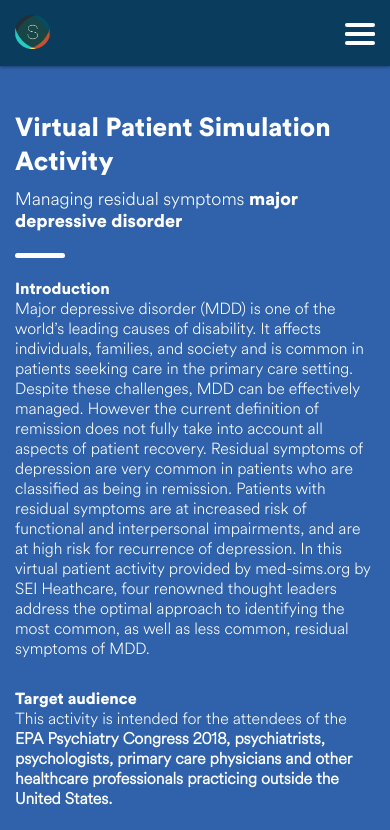
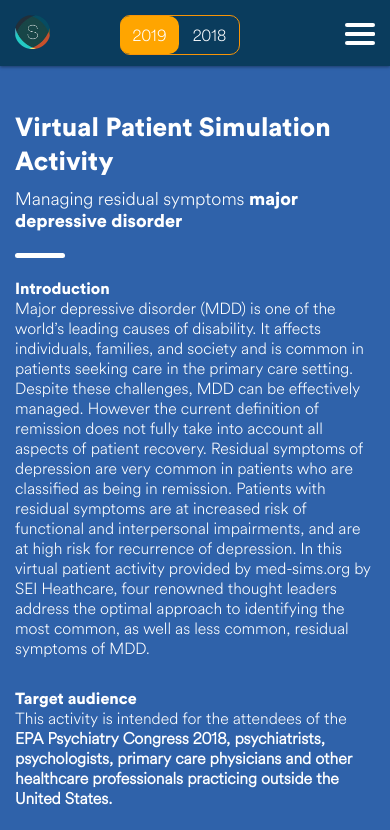
Before and after one commit to rudmm/medics, a plain HTML site: page mddpatient.care/index.html in a window 390 px wide. Shown: the top 830 px of the page. Drawn offline with Linux system fonts and the light colour scheme.

Commit message:
js switch1

```diff
--- a/mddpatient.care/assets/css/main.css
+++ b/mddpatient.care/assets/css/main.css
@@ -949,9 +949,65 @@ header nav.active-background {
         left: 0;
         width: 100%;
     }
+
     .mobile-nav a img {
         width: 35px;
     }
+    #payt1 {display: none;}
+
+[for="payt1"] {
+    position: absolute;
+  width: 120px;
+  height: 40px;
+  left: 50%;
+  border-radius: 10px;
+  line-height: 20px;
+  color: #ffffff;
+  border: 1px solid rgba(248, 148, 6, 1);
+  cursor: pointer;
+  text-align: center;
+
+}
+[for="payt1"]:before {
+  content: "";
+  position: absolute;
+  right: 15px;
+  vertical-align: middle;
+  color: #ffffff;
+}
+[for="payt1"]:after {
+  content: "2019";
+  position: absolute;
+  left: 0px; top: 0px;
+  display: flex;
+  justify-content: center;
+  align-items: center;
+  left: -1px;
+  width: 50%;
+  height: 100%;
+  border-radius: 10px;
+  background: #ffa500;
+  transition: .5s;
+}
+#payt1:checked ~ [for="payt1"]:after {
+  left: 60px;
+  content: "2018"
+}
+.y1m, .y2m{
+    text-align: center;
+    width: 50%;
+    height: 100%;
+    display: flex;
+  justify-content: center;
+  align-items: center;
+  color: #ffffff;
+}
+.y1m{
+    float: left;
+}
+.y2m{
+    float: right;
+}
     .mobile-nav .nav-icon3 {
         width: 30px;
         height: 23px;
--- a/mddpatient.care/assets/js/common.js
+++ b/mddpatient.care/assets/js/common.js
@@ -34,3 +34,9 @@ $(document).ready(function() {
                 $(".mobile-list").removeClass("active")
         }), o("a[href='#f1']", 0), o("a[href='#f2']", 72), o("a[href='#f3']", 72), o("a[href='#f4']", 72), o("a[href='#f5']", 72)
 });
+let widthSwitch = document.querySelector('[for="payt1"]').offsetWidth;
+let widthAll = document.documentElement.clientWidth;
+let fl = (((widthAll-30)-widthSwitch)/2);
+let procent = ((fl*100)/widthAll)+'%';
+alert(procent);
+document.querySelector('[for="payt1"]').style.left = procent;
--- a/mddpatient.care/index.html
+++ b/mddpatient.care/index.html
@@ -85,6 +85,7 @@
                     <a href="#">
                     <img src="images/logotype.png"  alt="">
                 </a>
+                <input type="checkbox" id="payt1" disabled /><label for="payt1"><a class="y1m" href="#">2019</a><a href="#" class="y2m" onclick="$('#payt1')[0].checked = true;">2018</a></label>
                     <div class="nav-icon3">
                         <span></span>
                         <span></span>
```
